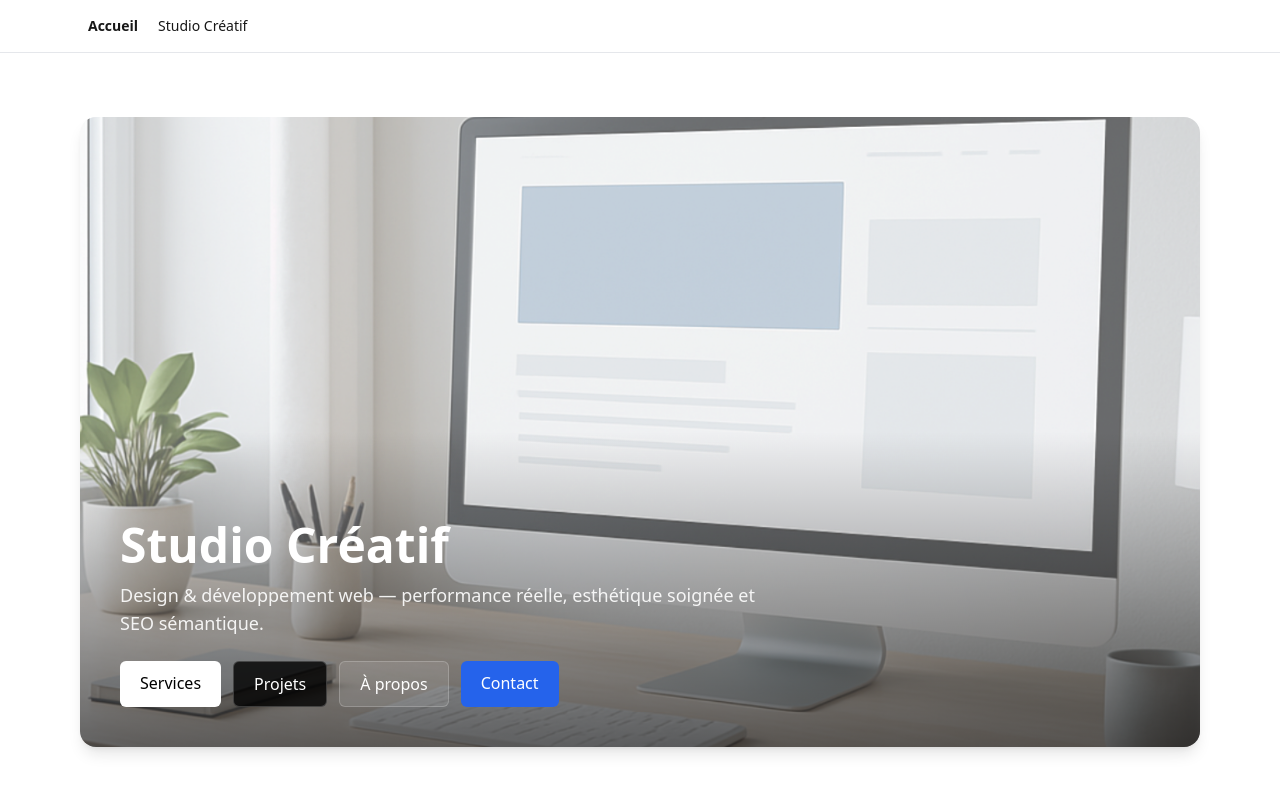
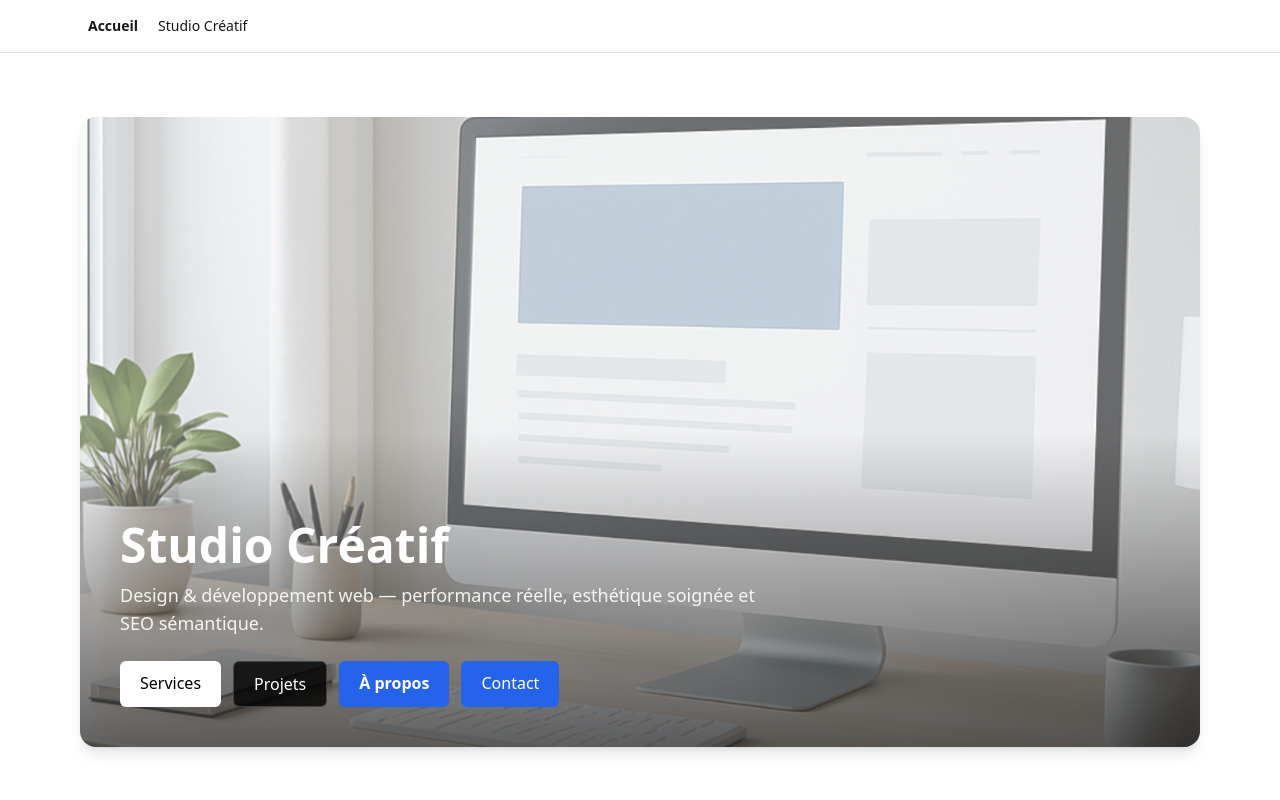
Before and after one commit to VSimon59/portfolio, a Next.js app: page /projets/studio-creatif in a window 1280 px wide. Shown: the top 800 px of the page. Built offline with nearby package versions, Linux system fonts and the light colour scheme.

Commit message:
Ajout du projet Photographe Freelance (pages, services, galerie, images)

```diff
--- a/app/projets/studio-creatif/page.tsx
+++ b/app/projets/studio-creatif/page.tsx
@@ -62,9 +62,13 @@ export default function StudioCreatifPage() {
             <Link href="/projets/studio-creatif/projets" className="bg-black/80 text-white px-5 py-2.5 rounded-md hover:bg-black transition border border-white/20">
               Projets
             </Link>
-            <Link href="/projets/studio-creatif/a-propos" className="bg-white/10 text-white px-5 py-2.5 rounded-md hover:bg-white/20 transition border border-white/20">
-              À propos
+            <Link
+                  href="/projets/studio-creatif/a-propos"
+                  className="px-5 py-2.5 rounded-md bg-blue-600 text-white font-semibold hover:bg-blue-700 transition shadow-sm"
+            >
+                  À propos
             </Link>
+
             <Link href="/projets/studio-creatif/contact" className="bg-blue-600 text-white px-5 py-2.5 rounded-md hover:bg-blue-700 transition">
               Contact
             </Link>
```
